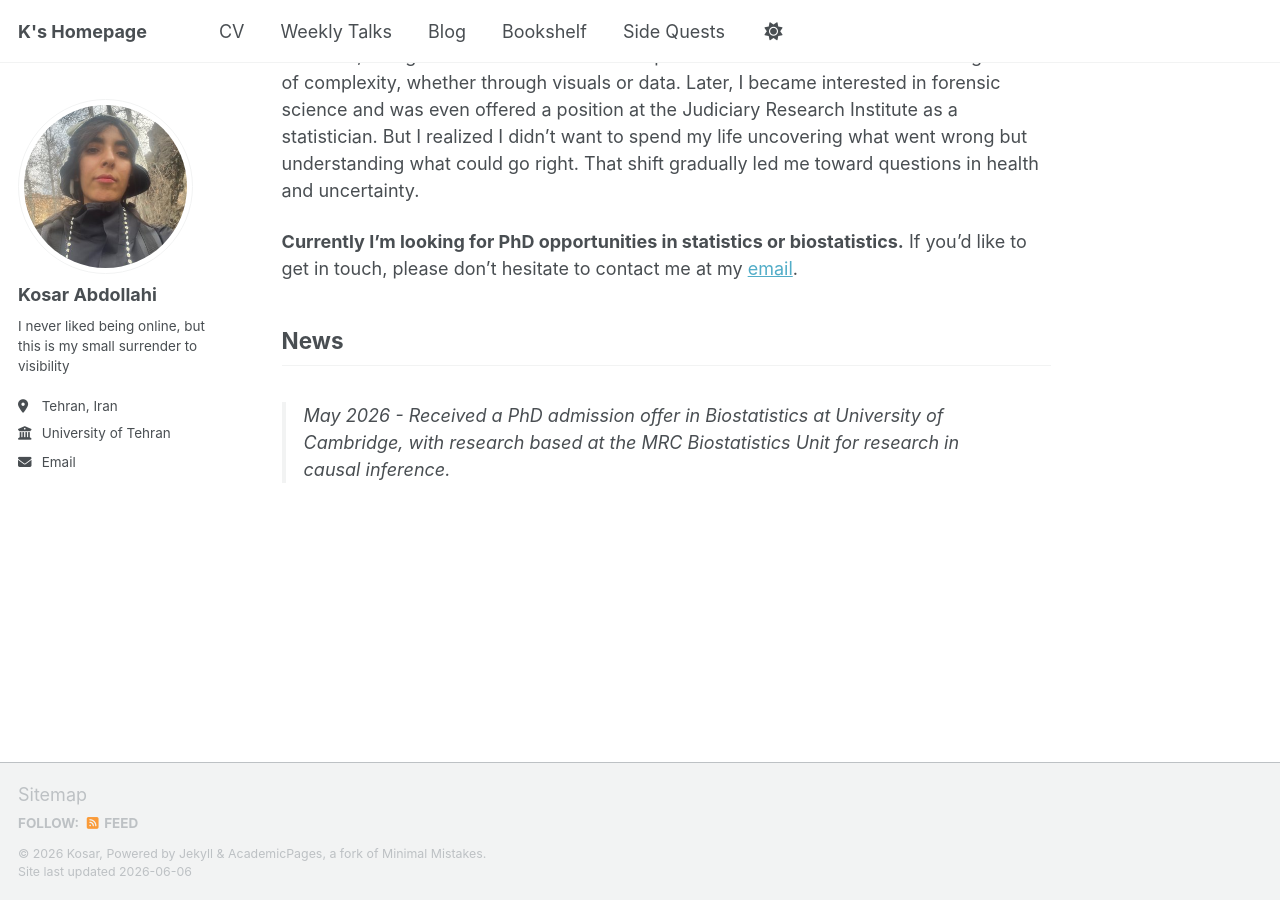
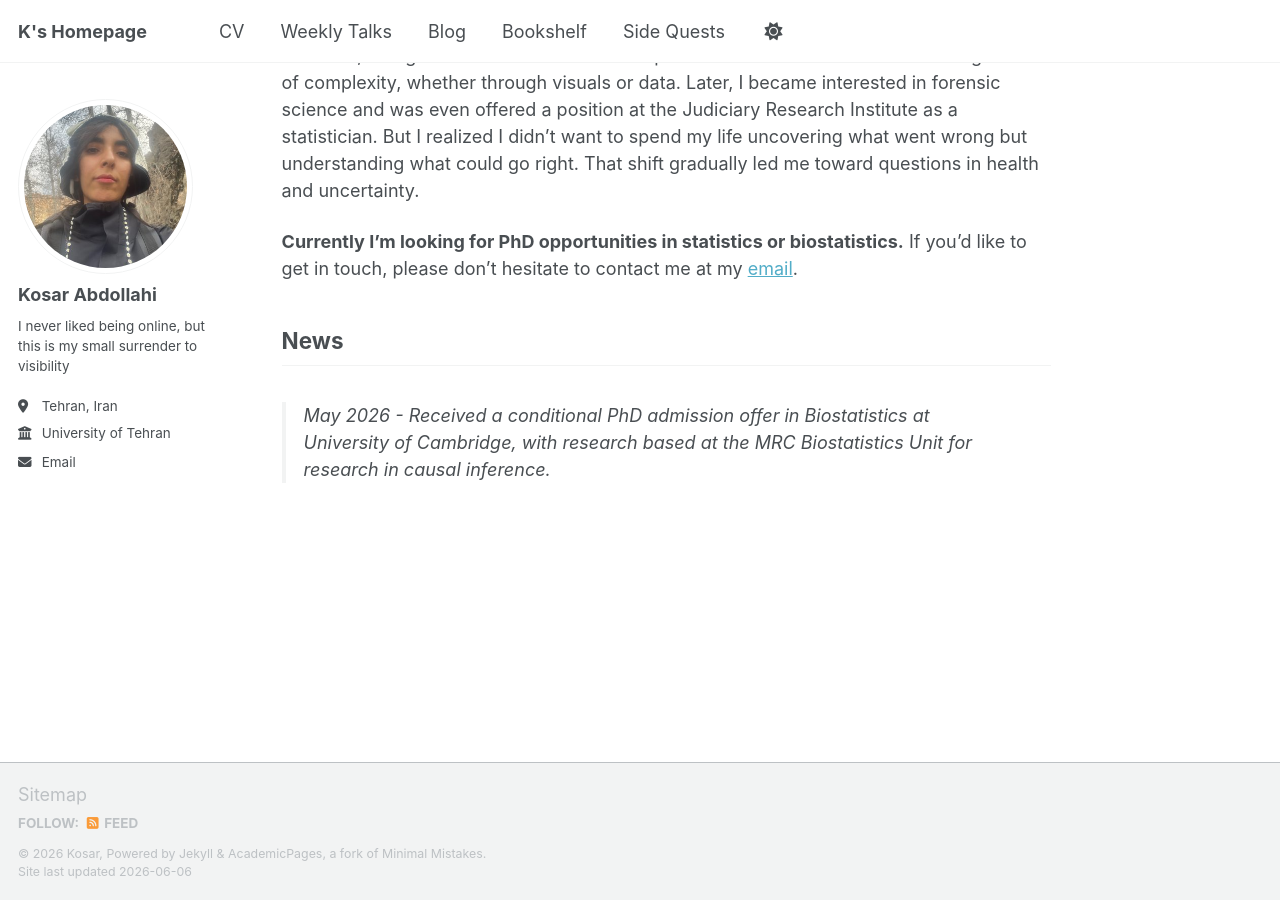
Before and after one commit to kabdollahi/kabdollahi.github.io, a Jekyll site: the page built from _pages/about.md, in a window 1280 px wide and 900 px high, scrolled down 519 px. Built offline with Jekyll 4.4.1, drawn with Linux system fonts in a browser that asks for light colours; a script that is not in the unit is left out.

Commit message:
Update about.md

```diff
--- a/_pages/about.md
+++ b/_pages/about.md
@@ -18,4 +18,4 @@ As a high schooler, I was drawn to modern physics and the idea of uncertainty. M
 **Currently I'm looking for PhD opportunities in statistics or biostatistics.** If you’d like to get in touch, please don’t hesitate to contact me at my [email](kabdollahi99@gmail.com).
 
 ## News
-> May 2026 - Received a PhD admission offer in Biostatistics at University of Cambridge, with research based at the MRC Biostatistics Unit for research in causal inference.
+> May 2026 - Received a conditional PhD admission offer in Biostatistics at University of Cambridge, with research based at the MRC Biostatistics Unit for research in causal inference.
```
